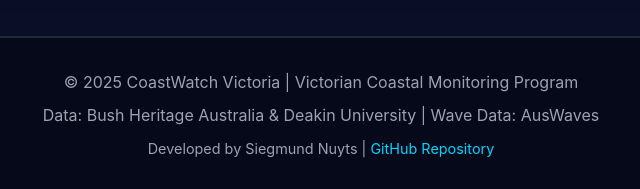
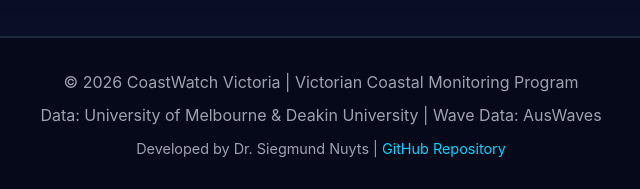
Before and after one commit to NuytsSiegmund/CoastWatch-VIC, a plain HTML site: page index.html in a window 1280 px wide. Shown: the part 1619-1808 px from the top of the page, 319-959 px from the left. Drawn offline with nearby package versions, Linux system fonts and the light colour scheme.

Commit message:
Update footer information for 2026

```diff
--- a/index.html
+++ b/index.html
@@ -269,9 +269,9 @@
 
     <footer>
         <div class="container">
-            <p>&copy; 2025 CoastWatch Victoria | Victorian Coastal Monitoring Program</p>
-            <p style="margin-top: 0.5rem;">Data: Bush Heritage Australia & Deakin University | Wave Data: AusWaves</p>
-            <p style="margin-top: 0.5rem; font-size: 0.9rem;">Developed by Siegmund Nuyts | <a href="https://github.com/NuytsSiegmund/CoastWatch-VIC">GitHub Repository</a></p>
+            <p>&copy; 2026 CoastWatch Victoria | Victorian Coastal Monitoring Program</p>
+            <p style="margin-top: 0.5rem;">Data: University of Melbourne & Deakin University | Wave Data: AusWaves</p>
+            <p style="margin-top: 0.5rem; font-size: 0.9rem;">Developed by Dr. Siegmund Nuyts | <a href="https://github.com/NuytsSiegmund/CoastWatch-VIC">GitHub Repository</a></p>
         </div>
     </footer>
 
```
